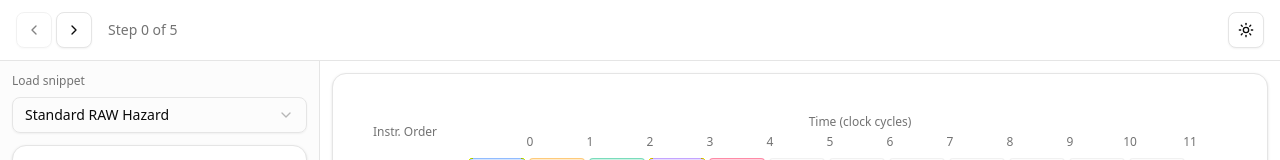
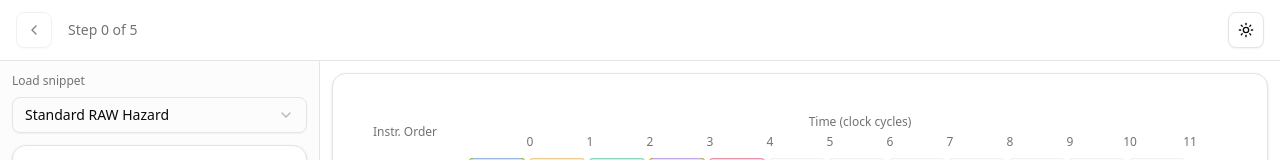
Before and after one commit to joshdelg/ee180-pipeline-visualizer, a React (Vite) app: page / in a window 1280 px wide. Shown: the top 160 px of the page. Built offline with nearby package versions, Linux system fonts and the light colour scheme.

Commit message:
removed unused stepper

```diff
--- a/src/components/step-controls.tsx
+++ b/src/components/step-controls.tsx
@@ -1,4 +1,4 @@
-import { ChevronLeft, ChevronRight } from "lucide-react"
+import { ChevronLeft } from "lucide-react"
 
 import { Button } from "@/components/ui/button"
 import { ModeToggle } from "@/components/mode-toggle"
@@ -14,9 +14,9 @@ interface StepControlsProps {
 
 export function StepControls({
   onStepBack,
-  onStepForward,
+  onStepForward: _onStepForward,
   canStepBack = true,
-  canStepForward = true,
+  canStepForward: _canStepForward = true,
   currentStep = 0,
   totalSteps = 0,
 }: StepControlsProps) {
@@ -33,6 +33,7 @@ export function StepControls({
           >
             <ChevronLeft className="size-4" />
           </Button>
+          {/* Step forward commented out for now
           <Button
             variant="outline"
             size="icon"
@@ -41,7 +42,7 @@ export function StepControls({
             aria-label="Step forward"
           >
             <ChevronRight className="size-4" />
-          </Button>
+          </Button> */}
         </div>
         <span className="text-muted-foreground text-sm">
           Step {currentStep} of {totalSteps}
```
